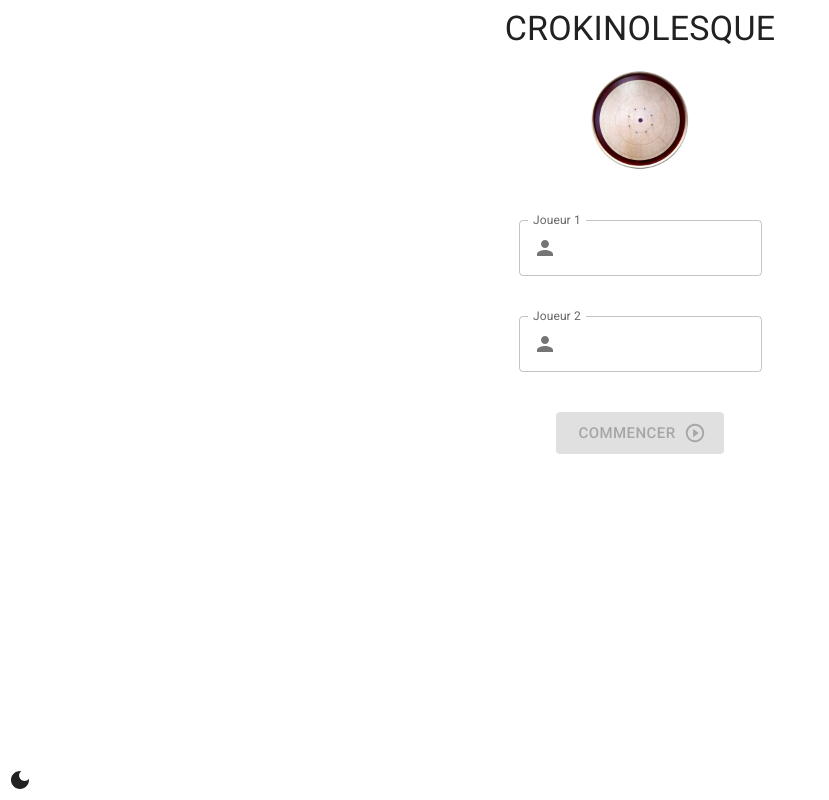
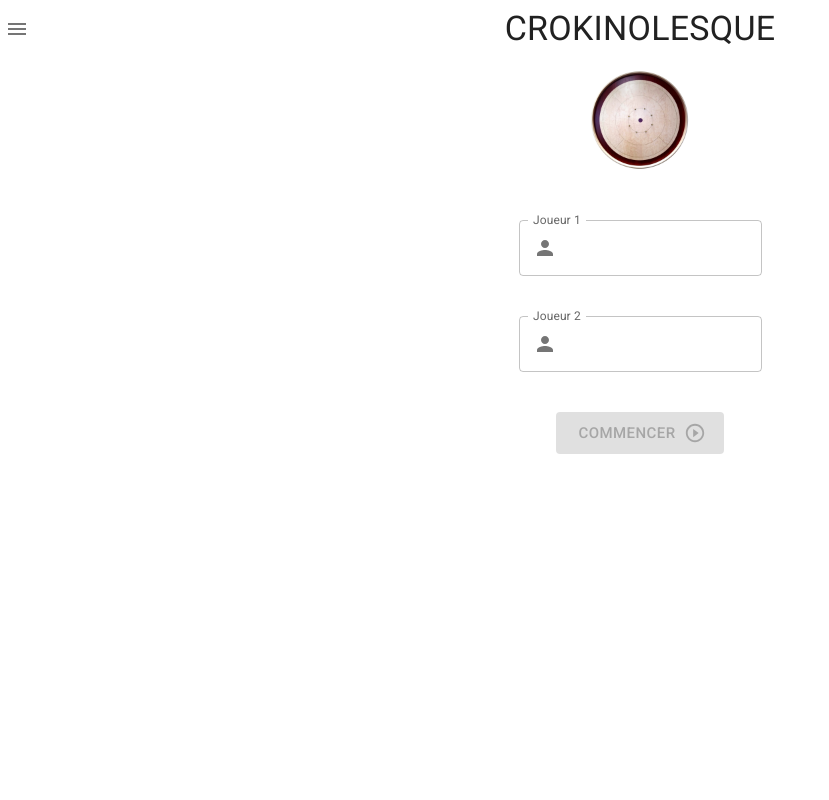
Before and after one commit to rouliane/crokinolesque, a React (Create React App) app: page / in a window 1280 px wide. Shown: the whole page, without its empty margins (0-829 px from the left). Built offline with nearby package versions, Linux system fonts and the light colour scheme.

Commit message:
Add a menu to change the theme and restart the game

```diff
--- a/src/App.tsx
+++ b/src/App.tsx
@@ -1,4 +1,4 @@
-import React from "react";
+import React, {useState} from "react";
 import {ThemeProvider, createTheme} from '@mui/material/styles';
 import useMediaQuery from '@mui/material/useMediaQuery';
 import CssBaseline from '@mui/material/CssBaseline';
@@ -7,12 +7,33 @@ import LightModeIcon from '@mui/icons-material/LightMode';
 import DarkModeIcon from '@mui/icons-material/DarkMode';
 import Game from './components/Game';
 import {GameProvider} from "./contexts/gameContext";
+import MenuItem from "@mui/material/MenuItem";
+import Menu from '@mui/material/Menu';
+import ListItemIcon from '@mui/material/ListItemIcon';
+import MenuIcon from '@mui/icons-material/Menu';
+import ReplayIcon from '@mui/icons-material/Replay';
 
-type PaletteMode = 'light' | 'dark';
+enum PaletteMode {
+    light = 'light',
+    dark = 'dark'
+}
 
 export default function App() {
     const prefersDarkMode = useMediaQuery('(prefers-color-scheme: dark)');
-    const [colorMode, setColorMode] = React.useState<PaletteMode>(prefersDarkMode ? 'dark' : 'light');
+    const colorModeChoice: string | null = localStorage.getItem('colorMode');
+    const [anchorEl, setAnchorEl] = useState<null | HTMLElement>(null);
+    const [colorMode, setColorMode] = useState<PaletteMode>(
+        colorModeChoice !== null && Object.values(PaletteMode).includes(colorModeChoice as PaletteMode)
+        ? colorModeChoice as PaletteMode
+        : prefersDarkMode ? PaletteMode.dark : PaletteMode.light
+    );
+    const open = Boolean(anchorEl);
+    const handleClick = (event: React.MouseEvent<HTMLElement>) => {
+        setAnchorEl(event.currentTarget);
+    };
+    const handleClose = () => {
+        setAnchorEl(null);
+    };
 
     const theme = React.useMemo(
         () => createTheme({palette: {mode: colorMode}}),
@@ -20,15 +41,43 @@ export default function App() {
     );
 
     const toggleColorMode = () => {
-        setColorMode((previousMode) => (previousMode === 'light' ? 'dark' : 'light'));
+        const newMode = colorMode === PaletteMode.light ? PaletteMode.dark : PaletteMode.light;
+        setColorMode(newMode);
+        localStorage.setItem('colorMode', newMode);
+    }
+
+    const restartGame = () => {
+        localStorage.removeItem('gameState');
+        window.location.reload();
     }
 
     return (
         <ThemeProvider theme={theme}>
             <CssBaseline/>
-            <IconButton sx={{position: "fixed", bottom: "0px", left: "0px"}} onClick={toggleColorMode} color="inherit">
-                {theme.palette.mode === 'dark' ? <LightModeIcon/> : <DarkModeIcon/>}
+            <IconButton sx={{position: "fixed", top: "12px", left: "0px"}} onClick={handleClick} size="small">
+                <MenuIcon/>
             </IconButton>
+            <Menu
+                anchorEl={anchorEl}
+                open={open}
+                onClose={handleClose}
+                onClick={handleClose}
+                transformOrigin={{ horizontal: 'right', vertical: 'top' }}
+                anchorOrigin={{ horizontal: 'right', vertical: 'bottom' }}
+            >
+                <MenuItem onClick={() => {handleClose(); toggleColorMode()}}>
+                    <ListItemIcon>
+                        {theme.palette.mode === 'dark' ? <LightModeIcon/> : <DarkModeIcon/>}
+                    </ListItemIcon>
+                    Thème {theme.palette.mode === 'dark' ? "clair" : "sombre"}
+                </MenuItem>
+                <MenuItem onClick={() => {handleClose(); restartGame()}}>
+                    <ListItemIcon>
+                        <ReplayIcon/>
+                    </ListItemIcon>
+                    Recommencer
+                </MenuItem>
+            </Menu>
             <GameProvider>
                 <Game/>
             </GameProvider>
```
